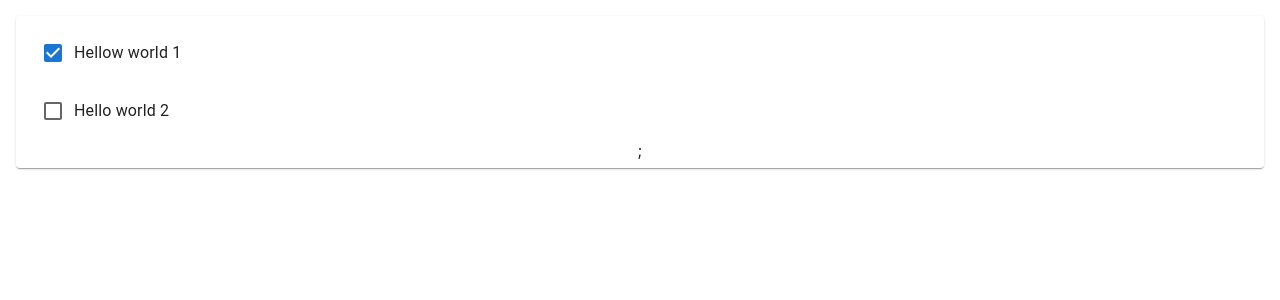
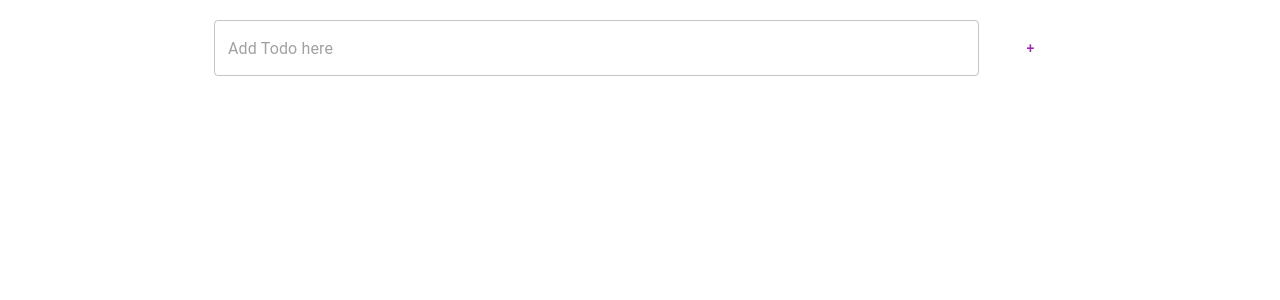
Before and after one commit to hwangeumyang/TodoWebApp, a React (Create React App) app in the folder react-ws/todo-react-app/: page / in a window 1280 px wide. Shown: the top 300 px of the page. Built offline with nearby package versions, Linux system fonts and the light colour scheme.

Commit message:
todo add, delete, update

```diff
--- /dev/null
+++ b/react-ws/todo-react-app/src/AddTodo.js
@@ -0,0 +1,45 @@
+import React, {useState} from "react";
+
+import {Button, Grid, TextField} from "@mui/material"
+
+const AddTodo = (props) => {
+    // 사용자 입력 데이터 오브젝트
+    const [item, setItem] = useState({title: ""});
+    const addItem = props.addItem;
+
+    const onInputChange = (e) => {
+        setItem({title: e.target.value});
+        console.log(item);
+    }
+    const onButtonClick = () => {
+        addItem(item);
+        setItem({ title: "" })
+    }
+    const enterKeyEventHandler = (e) => {
+        console.log(e);
+        if (e.key === 'Enter') {
+            onButtonClick();
+        }
+    }
+
+    return (
+        <Grid container style={ {marginTop: 20}} >
+            <Grid xs={11} md={11} item style={{paddingRight:16}}>
+                {/* TextField는 onChage를 props로 받는다. */}
+                {/* OnKeyPressed는 deprecated 되었으므로 onKeyDown으로 변경. */}
+                <TextField placeholder="Add Todo here"
+                 onChange={onInputChange} onKeyDown={enterKeyEventHandler}
+                 value={item.title} fullWidth />
+            </Grid>
+            <Grid xs={1} md={1} item >
+                <Button fullWidth style={{height: '100%' }} color="secondary"
+                 varaint="outlined" onClick={onButtonClick}>
+                    +
+                </Button>
+            </Grid>
+        </Grid>
+    );
+
+}
+
+export default AddTodo;
--- a/react-ws/todo-react-app/src/App.js
+++ b/react-ws/todo-react-app/src/App.js
@@ -1,35 +1,43 @@
 import './App.css';
 import Todo from "./Todo"
+import AddTodo from "./AddTodo"
 import React, {useState} from "react"
-import {List, Paper } from "@mui/material"
+import {Container, List, Paper } from "@mui/material"
 
 function App() {
-  const [items, setItems] = useState(
-    [
-      {
-        id:"0",
-        title: "Hellow world 1",
-        done: true
-      },
-      {id: "1", title: "Hello world 2", done: false},
-    ]
-  );
+  const [items, setItems] = useState([]);
+
+  const addItem = (item) =>  {
+    item.id = "ID-" + items.length;
+    item.done = false;
+    items.push(item)
+    setItems([...items])
+    //setItems([...items, item]); // 업데이트는 반드시 setItems를 이용
+    console.log("items: ", items);
+  }
+  const deleteItem = (item) => {
+    const newItems = items.filter(e => e.id !== item.id);
+    setItems([...newItems])
+  }
+  const editItem = () => {
+    setItems([...items])
+  }
+
   let todoItems = items.length > 0 &&
   (
     <Paper style={{margin: 16}}>
       <List>
-        {items.map((item) => <Todo item={item} key={item.id} />)};
+        {items.map((item) => <Todo item={item} key={item.id} deleteItem={deleteItem} editItem={editItem}/>)};
       </List>
-
     </Paper>
   )
 
-
-
-
   return (
     <div className="App">
-      {todoItems}
+      <Container maxWidth="md">
+        <AddTodo addItem={addItem}/>
+        <div className="TodoList">{todoItems}</div>
+      </Container>
     </div>
   );
 }
--- a/react-ws/todo-react-app/src/Todo.js
+++ b/react-ws/todo-react-app/src/Todo.js
@@ -1,14 +1,60 @@
 import React, {useState} from "react";
-import { ListItem, ListItemText, InputBase, Checkbox } from "@mui/material"
+import { ListItem, ListItemText, InputBase, Checkbox, ListItemSecondaryAction } from "@mui/material";
+import { IconButton } from "@mui/material";
+import DeleteOutlined from "@mui/icons-material/DeleteOutlined"
 
 const Todo = (props) => {
     const [item, setItem] = useState(props.item);
+    const [readOnly, setReadOnly] = useState(true);
+    const deleteItem = props.deleteItem;
+    const editItem = props.editItem;
+    const [titleMemory, setTitleMemory] = useState("");
+
+    // deletEventHandler 작성
+    const deleteEventHandler = () => {
+        deleteItem(item);
+    }
+    const editEventHandler = (e) => {
+        item.title = e.target.value;
+        // 되기는 하는 데 코드짜기 귀찮아서 App에서 처리했나?
+        // setItem(
+        //     {
+        //         id: item.id,
+        //         title: item.title,
+        //         done: item.done
+        //     }
+        // )
+        editItem();
+    }
+    const turnOffReadOnly = () => {
+        setTitleMemory(item.title);
+        console.log(titleMemory);
+        setReadOnly(false);
+    }
+    const turnOnReadOnly = (e) => {
+        console.log(e);
+        if(e.key === "Enter") {
+            setReadOnly(true);
+        } else if(e.key ==="Escape") {
+            item.title = titleMemory;
+            editItem();
+            setReadOnly(true);
+        }
+    }
+    const checkboxEventHandler = (e) => {
+        item.done = e.target.checked;
+        editItem();
+    }
+
     return (
         <ListItem>
-            <Checkbox checked = {item.done} />
+            <Checkbox checked = {item.done} onChange={checkboxEventHandler}/>
             <ListItemText>
                 <InputBase
-                 inputProps={{"aria-label": "naked"}}
+                 inputProps={{"aria-label": "naked", readOnly: readOnly}}
+                 onClick={turnOffReadOnly}
+                 onChange={editEventHandler}
+                 onKeyDown={turnOnReadOnly}
                  type = "text"
                  id={item.id}
                  name={item.id}
@@ -17,6 +63,12 @@ const Todo = (props) => {
                  fullWidth={true}
                  />
             </ListItemText>
+            <ListItemSecondaryAction>
+                <IconButton aria-label="Delete Todo"
+                  onClick={deleteEventHandler}>
+                    <DeleteOutlined />
+                </IconButton>
+            </ListItemSecondaryAction>
         </ListItem>
     );
 };
```
